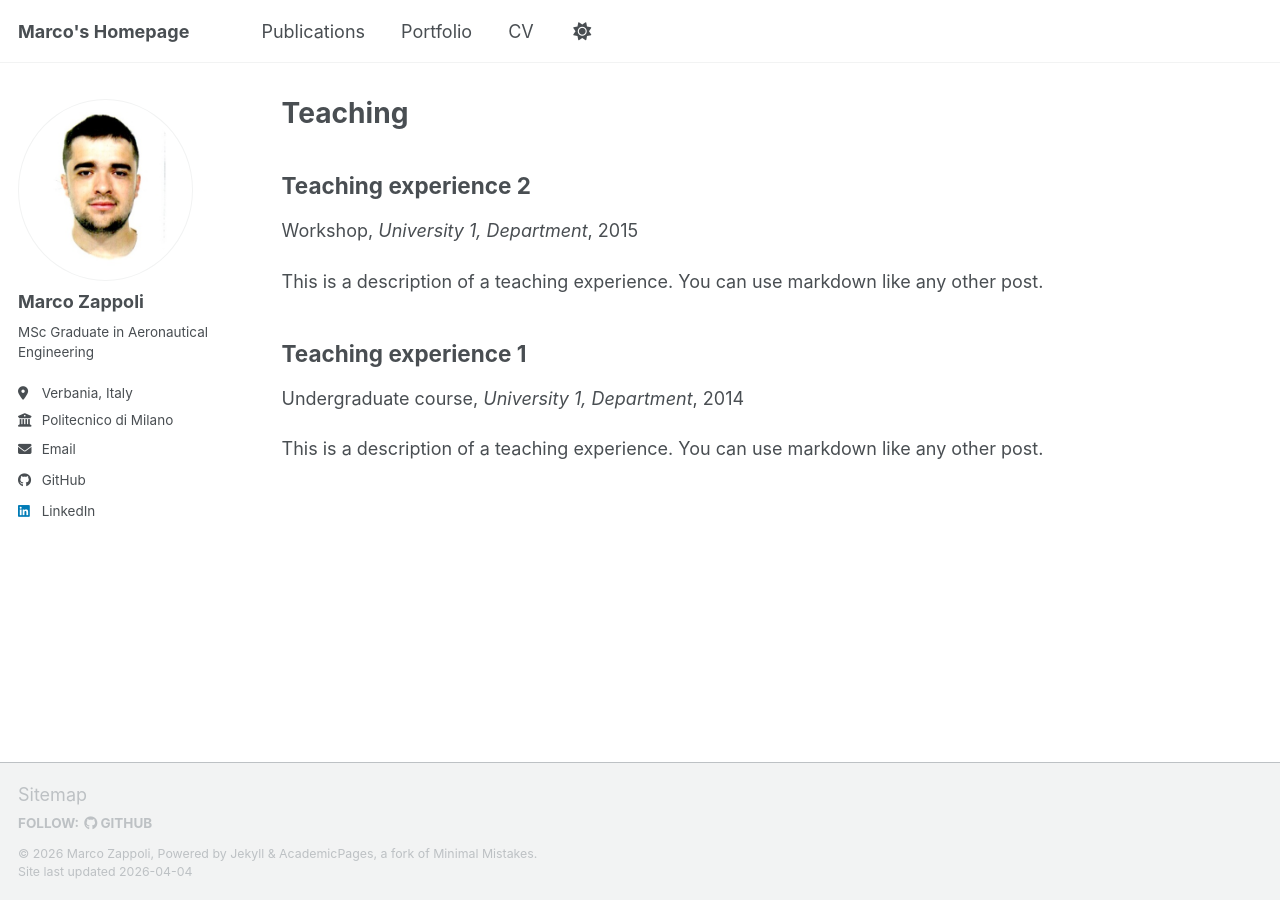
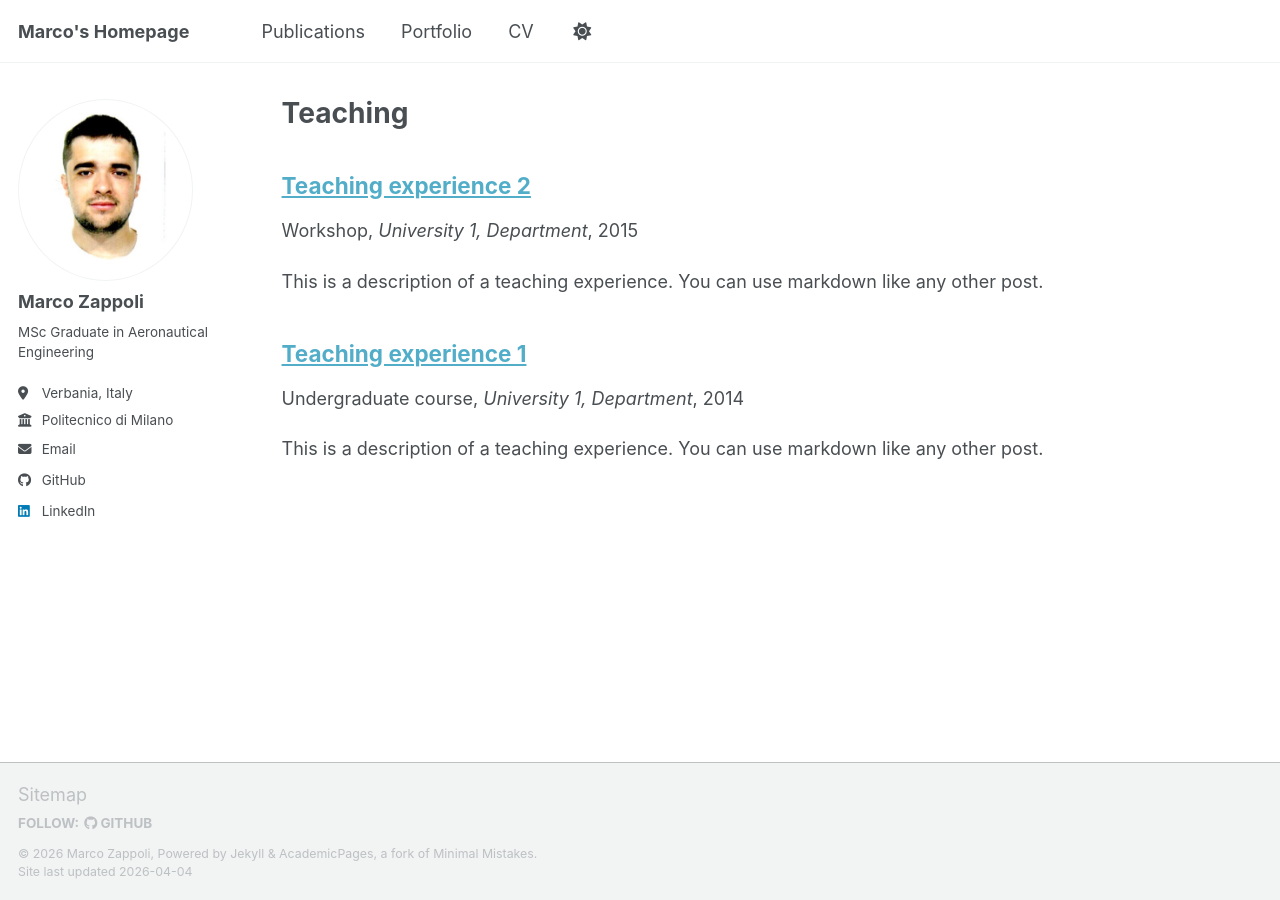
Before and after one commit to MarcoZappoli/MarcoZappoli.github.io, a Jekyll site: the page built from _pages/teaching.html, in a window 1280 px wide. Built offline with Jekyll 4.4.1, drawn with Linux system fonts in a browser that asks for light colours; a script bundle is joined from its source files by our own code; library files that are not in the unit come from our copies.

Commit message:
Update archive-single.html

```diff
--- a/_includes/archive-single.html
+++ b/_includes/archive-single.html
@@ -28,11 +28,9 @@
 
     <h2 class="archive__item-title" itemprop="headline">
       {% if post.link %}
-        <a href="{{ post.link }}" rel="permalink">{{ post.title }}</a>
-      {% elsif post.paperurl %}
-        <a href="{{ post.paperurl }}" rel="permalink">{{ post.title }}</a>
+        <a href="{{ post.link }}">{{ title }}</a> <a href="{{ base_path }}{{ post.url }}" rel="permalink"><i class="fa fa-link" aria-hidden="true" title="permalink"></i><span class="sr-only">Permalink</span></a>
       {% else %}
-        {{ post.title }}
+        <a href="{{ base_path }}{{ post.url }}" rel="permalink">{{ title }}</a>
       {% endif %}
     </h2>
 
```
